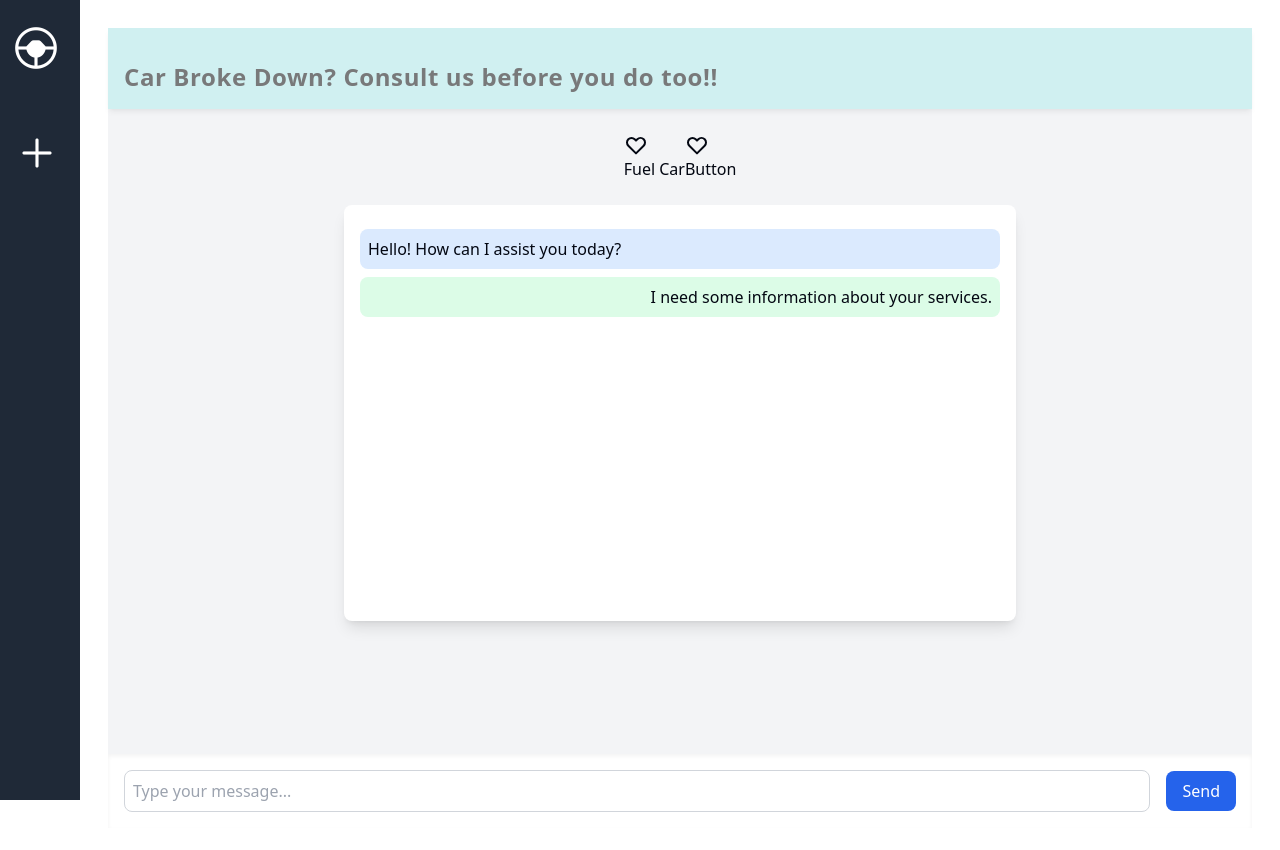
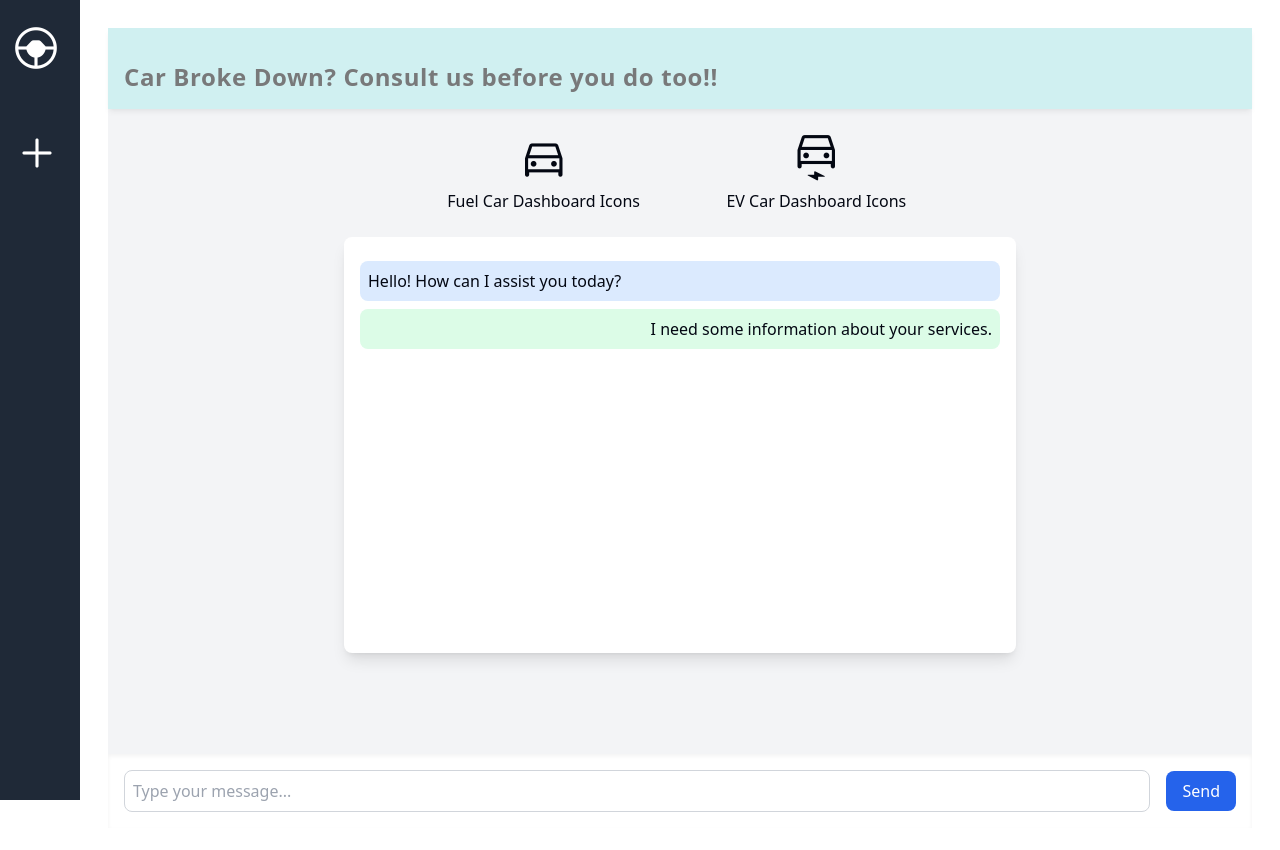
Before and after one commit to aayaniverma/Pioneers, a Next.js app in the folder front2/: page / in a window 1280 px wide. Shown: the top 850 px of the page. Built offline with nearby package versions, Linux system fonts and the light colour scheme.

Commit message:
modified:   src/app/page.tsx

```diff
--- a/front2/src/app/page.tsx
+++ b/front2/src/app/page.tsx
@@ -16,36 +16,18 @@ export default function Chatbot() {
 
       <main className="flex-grow p-6">
       <div className="flex justify-center mb-6">
-      <button className="btn">
-  <svg
-    xmlns="http://www.w3.org/2000/svg"
-    className="h-6 w-6"
-    fill="none"
-    viewBox="0 0 24 24"
-    stroke="currentColor">
-    <path
-      strokeLinecap="round"
-      strokeLinejoin="round"
-      strokeWidth="2"
-      d="M4.318 6.318a4.5 4.5 0 000 6.364L12 20.364l7.682-7.682a4.5 4.5 0 00-6.364-6.364L12 7.636l-1.318-1.318a4.5 4.5 0 00-6.364 0z" />
-  </svg>
-  Fuel Car
-</button>
-<button className="btn">
-  <svg
-    xmlns="http://www.w3.org/2000/svg"
-    className="h-6 w-6"
-    fill="none"
-    viewBox="0 0 24 24"
-    stroke="currentColor">
-    <path
-      strokeLinecap="round"
-      strokeLinejoin="round"
-      strokeWidth="2"
-      d="M4.318 6.318a4.5 4.5 0 000 6.364L12 20.364l7.682-7.682a4.5 4.5 0 00-6.364-6.364L12 7.636l-1.318-1.318a4.5 4.5 0 00-6.364 0z" />
-  </svg>
-  Button
-</button>
+      <div className="grid grid-cols-2 gap-20">
+  <button className="btn">
+    <span className="material-symbols-rounded" style={{ fontSize: '50px'}}>directions_car</span><br></br>
+    Fuel Car Dashboard Icons
+  </button>
+  <button className="btn">
+    <span className="material-symbols-rounded " style={{ fontSize: '50px'}}>electric_car</span><br></br>
+    EV Car Dashboard Icons
+  </button>
+</div>
+
+
       </div>
         <div className="max-w-2xl mx-auto bg-white rounded-lg shadow-lg p-4">
           <ChatWindow />
```
